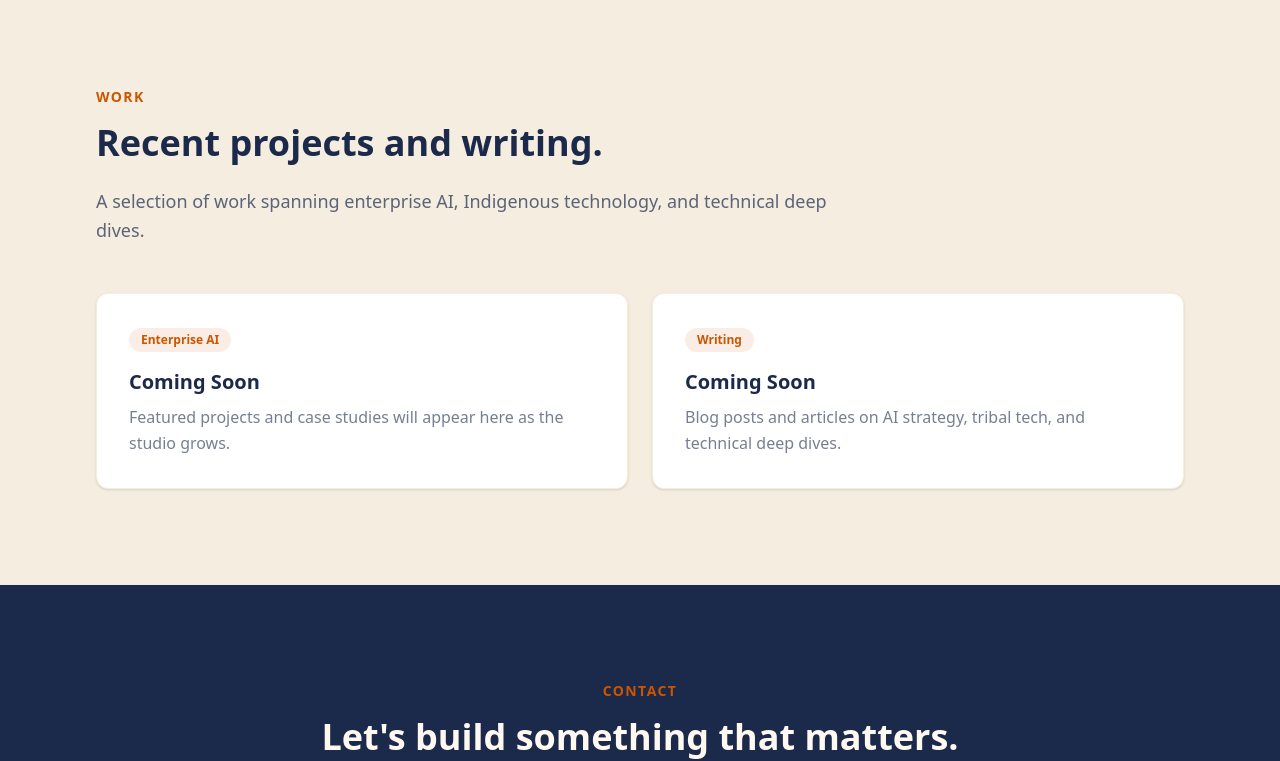
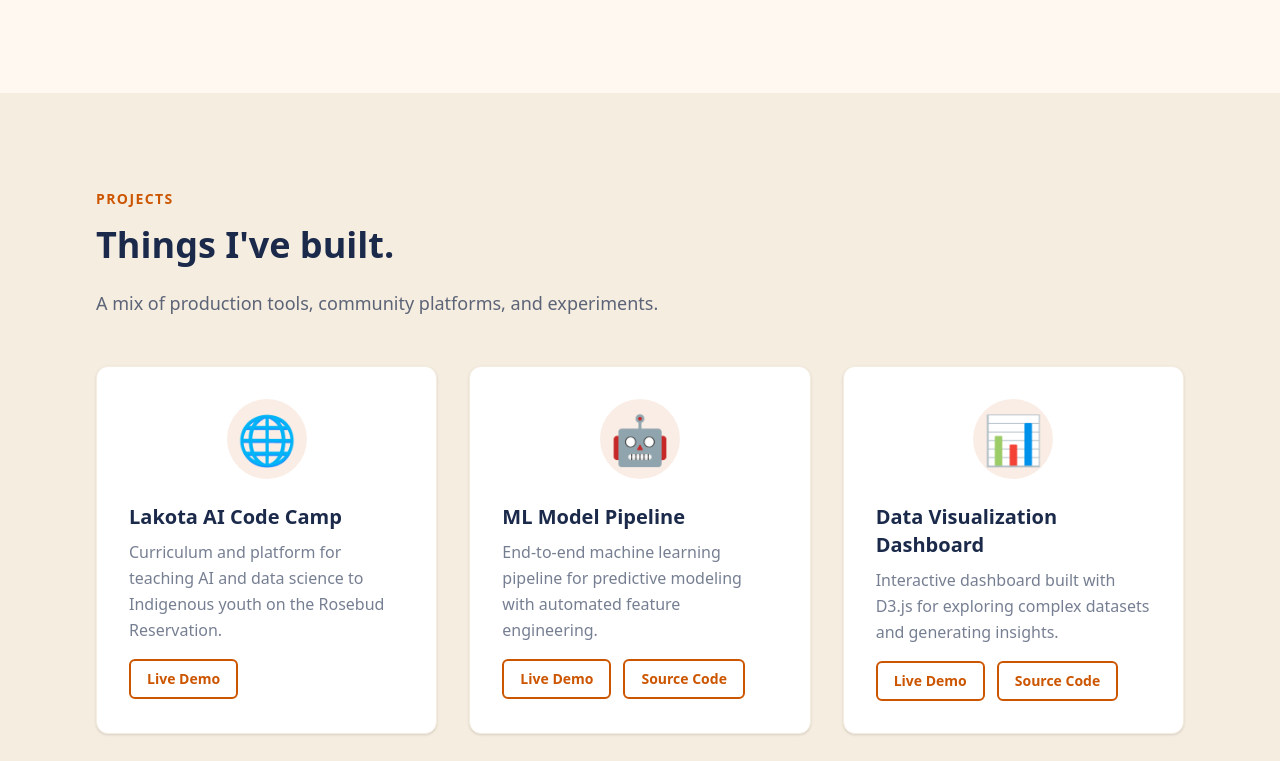
Before and after one commit to MaceGrim/grimshaw-studio, an Astro site in the folder SITE/: page / in a window 1280 px wide. Shown: the part 1562-2323 px from the top of the page. Built offline with nearby package versions, Linux system fonts and the light colour scheme; Astro itself is replaced by a stand-in of ours.

Commit message:
Add project cards section to homepage with portfolio collection

```diff
--- a/SITE/src/content/config.ts
+++ b/SITE/src/content/config.ts
@@ -25,6 +25,9 @@ const portfolio = defineCollection({
     date: z.coerce.date().optional(),
     image: z.string().optional(),
     description: z.string().optional(),
+    icon: z.string().optional(),
+    demo_url: z.string().optional(),
+    source_url: z.string().optional(),
   }).passthrough(),
 });
 
--- a/SITE/src/content/portfolio/portfolio-1.md
+++ b/SITE/src/content/portfolio/portfolio-1.md
@@ -1,7 +1,11 @@
 ---
-title: "Portfolio item number 1"
-excerpt: "Short description of portfolio item number 1<br/><img src='/images/500x300.png'>"
+title: "Data Visualization Dashboard"
+description: "Interactive dashboard built with D3.js for exploring complex datasets and generating insights."
+icon: "📊"
+demo_url: "#"
+source_url: "#"
 collection: portfolio
+date: 2024-01-15
 ---
 
-This is an item in your portfolio. It can be have images or nice text. If you name the file .md, it will be parsed as markdown. If you name the file .html, it will be parsed as HTML.
+Interactive dashboard built with D3.js for exploring complex datasets and generating insights from tribal community data.
--- a/SITE/src/content/portfolio/portfolio-2.md
+++ b/SITE/src/content/portfolio/portfolio-2.md
@@ -1,7 +1,11 @@
 ---
-title: "Portfolio item number 2"
-excerpt: "Short description of portfolio item number 2 <br/><img src='/images/500x300.png'>"
+title: "ML Model Pipeline"
+description: "End-to-end machine learning pipeline for predictive modeling with automated feature engineering."
+icon: "🤖"
+demo_url: "#"
+source_url: "#"
 collection: portfolio
+date: 2024-03-10
 ---
 
-This is an item in your portfolio. It can be have images or nice text. If you name the file .md, it will be parsed as markdown. If you name the file .html, it will be parsed as HTML.
+End-to-end machine learning pipeline for predictive modeling with automated feature engineering.
--- /dev/null
+++ b/SITE/src/content/portfolio/portfolio-3.md
@@ -0,0 +1,10 @@
+---
+title: "Lakota AI Code Camp"
+description: "Curriculum and platform for teaching AI and data science to Indigenous youth on the Rosebud Reservation."
+icon: "🌐"
+demo_url: "https://lakota.aicode.camp"
+collection: portfolio
+date: 2024-06-01
+---
+
+Curriculum and platform for teaching AI and data science to Indigenous youth on the Rosebud Reservation.
--- a/SITE/src/pages/index.astro
+++ b/SITE/src/pages/index.astro
@@ -1,5 +1,10 @@
 ---
 import BaseLayout from '../layouts/BaseLayout.astro';
+import { getCollection } from 'astro:content';
+
+const projects = (await getCollection('portfolio')).sort(
+  (a, b) => new Date(b.data.date ?? 0).getTime() - new Date(a.data.date ?? 0).getTime()
+);
 ---
 
 <BaseLayout title="Grimshaw Studio | AI Strategy & Implementation">
@@ -8,6 +13,7 @@ import BaseLayout from '../layouts/BaseLayout.astro';
     <div class="max-w-6xl mx-auto px-4 sm:px-6 lg:px-8">
       <div class="max-w-3xl">
         <p class="text-burnt-orange font-semibold text-sm uppercase tracking-widest mb-4">AI Strategy & Implementation</p>
+        <p class="text-cream/60 text-lg mb-4">Husband. Dad. Sicangu Lakota. Data Scientist. Educator.</p>
         <h1 class="text-4xl sm:text-5xl lg:text-6xl font-bold leading-tight mb-6">
           Building AI that
           <span class="text-burnt-orange">actually works</span>
@@ -40,7 +46,15 @@ import BaseLayout from '../layouts/BaseLayout.astro';
   <!-- About Section -->
   <section id="about" class="py-20 sm:py-24 bg-cream">
     <div class="max-w-6xl mx-auto px-4 sm:px-6 lg:px-8">
-      <div class="max-w-3xl mx-auto text-center">
+      <div class="max-w-4xl mx-auto flex flex-col md:flex-row items-center gap-10">
+        <div class="flex-shrink-0">
+          <img
+            src="/images/profile.png"
+            alt="Mason Grimshaw"
+            class="w-48 h-48 rounded-full object-cover border-4 border-burnt-orange shadow-lg"
+          />
+        </div>
+        <div class="text-center md:text-left">
           <p class="text-burnt-orange font-semibold text-sm uppercase tracking-widest mb-4">About</p>
           <h2 class="text-3xl sm:text-4xl font-bold text-navy mb-6">
             AI that serves people, not the other way around.
@@ -58,6 +72,7 @@ import BaseLayout from '../layouts/BaseLayout.astro';
             I work at the intersection of enterprise AI systems and community-centered technology.
             Every project starts with the same question: what problem are we actually solving?
           </p>
+        </div>
       </div>
 
       <div class="grid md:grid-cols-3 gap-8 mt-16">
@@ -100,8 +115,55 @@ import BaseLayout from '../layouts/BaseLayout.astro';
     </div>
   </section>
 
+  <!-- Projects Section -->
+  <section id="projects" class="py-20 sm:py-24 bg-cream-dark">
+    <div class="max-w-6xl mx-auto px-4 sm:px-6 lg:px-8">
+      <div class="max-w-3xl">
+        <p class="text-burnt-orange font-semibold text-sm uppercase tracking-widest mb-4">Projects</p>
+        <h2 class="text-3xl sm:text-4xl font-bold text-navy mb-6">
+          Things I've built.
+        </h2>
+        <p class="text-lg text-navy/70 leading-relaxed mb-12">
+          A mix of production tools, community platforms, and experiments.
+        </p>
+      </div>
+
+      <div class="grid md:grid-cols-3 gap-8">
+        {projects.map((project) => (
+          <div class="group bg-white rounded-xl p-8 shadow-sm border border-cream-dark transition-all duration-300 hover:-translate-y-1.5 hover:shadow-lg hover:border-burnt-orange/30">
+            <div class="text-center mb-6">
+              <div class="inline-flex items-center justify-center w-20 h-20 rounded-full bg-burnt-orange/10 text-5xl">
+                {project.data.icon || '📁'}
+              </div>
+            </div>
+            <h3 class="text-xl font-bold text-navy mb-2">{project.data.title}</h3>
+            <p class="text-navy/60 leading-relaxed mb-4">{project.data.description}</p>
+            <div class="flex gap-3">
+              {project.data.demo_url && (
+                <a
+                  href={project.data.demo_url}
+                  class="px-4 py-2 border-2 border-burnt-orange text-burnt-orange text-sm font-semibold rounded-md hover:bg-burnt-orange hover:text-cream transition-colors"
+                >
+                  Live Demo
+                </a>
+              )}
+              {project.data.source_url && (
+                <a
+                  href={project.data.source_url}
+                  class="px-4 py-2 border-2 border-burnt-orange text-burnt-orange text-sm font-semibold rounded-md hover:bg-burnt-orange hover:text-cream transition-colors"
+                >
+                  Source Code
+                </a>
+              )}
+            </div>
+          </div>
+        ))}
+      </div>
+    </div>
+  </section>
+
   <!-- Work Section -->
-  <section id="work" class="py-20 sm:py-24 bg-cream-dark">
+  <section id="work" class="py-20 sm:py-24 bg-cream">
     <div class="max-w-6xl mx-auto px-4 sm:px-6 lg:px-8">
       <div class="max-w-3xl">
         <p class="text-burnt-orange font-semibold text-sm uppercase tracking-widest mb-4">Work</p>
@@ -114,21 +176,32 @@ import BaseLayout from '../layouts/BaseLayout.astro';
       </div>
 
       <div class="grid md:grid-cols-2 gap-6">
-        <div class="bg-white rounded-xl p-8 shadow-sm border border-cream-dark hover:shadow-md transition-shadow">
-          <span class="inline-block px-3 py-1 bg-burnt-orange/10 text-burnt-orange text-xs font-semibold rounded-full mb-4">Enterprise AI</span>
-          <h3 class="text-xl font-bold text-navy mb-2">Coming Soon</h3>
+        <a href="/talks" class="bg-white rounded-xl p-8 shadow-sm border border-cream-dark hover:shadow-md hover:border-burnt-orange/30 transition-all block">
+          <span class="inline-block px-3 py-1 bg-burnt-orange/10 text-burnt-orange text-xs font-semibold rounded-full mb-4">Speaking</span>
+          <h3 class="text-xl font-bold text-navy mb-2">Talks & Panels</h3>
           <p class="text-navy/60 leading-relaxed">
-            Featured projects and case studies will appear here as the studio grows.
+            Presentations on Indigenous data sovereignty, AI in enterprise, and community tech.
           </p>
-        </div>
+          <span class="inline-block mt-4 text-burnt-orange font-medium text-sm">View talks &rarr;</span>
+        </a>
 
-        <div class="bg-white rounded-xl p-8 shadow-sm border border-cream-dark hover:shadow-md transition-shadow">
+        <!-- <a href="/publications" class="bg-white rounded-xl p-8 shadow-sm border border-cream-dark hover:shadow-md hover:border-burnt-orange/30 transition-all block">
+          <span class="inline-block px-3 py-1 bg-burnt-orange/10 text-burnt-orange text-xs font-semibold rounded-full mb-4">Research</span>
+          <h3 class="text-xl font-bold text-navy mb-2">Publications</h3>
+          <p class="text-navy/60 leading-relaxed">
+            Academic papers and research at the intersection of data science and community impact.
+          </p>
+          <span class="inline-block mt-4 text-burnt-orange font-medium text-sm">View papers &rarr;</span>
+        </a> -->
+
+        <a href="/blog" class="bg-white rounded-xl p-8 shadow-sm border border-cream-dark hover:shadow-md hover:border-burnt-orange/30 transition-all block">
           <span class="inline-block px-3 py-1 bg-burnt-orange/10 text-burnt-orange text-xs font-semibold rounded-full mb-4">Writing</span>
-          <h3 class="text-xl font-bold text-navy mb-2">Coming Soon</h3>
+          <h3 class="text-xl font-bold text-navy mb-2">Blog</h3>
           <p class="text-navy/60 leading-relaxed">
-            Blog posts and articles on AI strategy, tribal tech, and technical deep dives.
+            Posts on AI strategy, tribal tech, technical deep dives, and experiments.
           </p>
-        </div>
+          <span class="inline-block mt-4 text-burnt-orange font-medium text-sm">Read latest &rarr;</span>
+        </a>
       </div>
     </div>
   </section>
```
Lines whose indentation alone changed are shown as unchanged.
